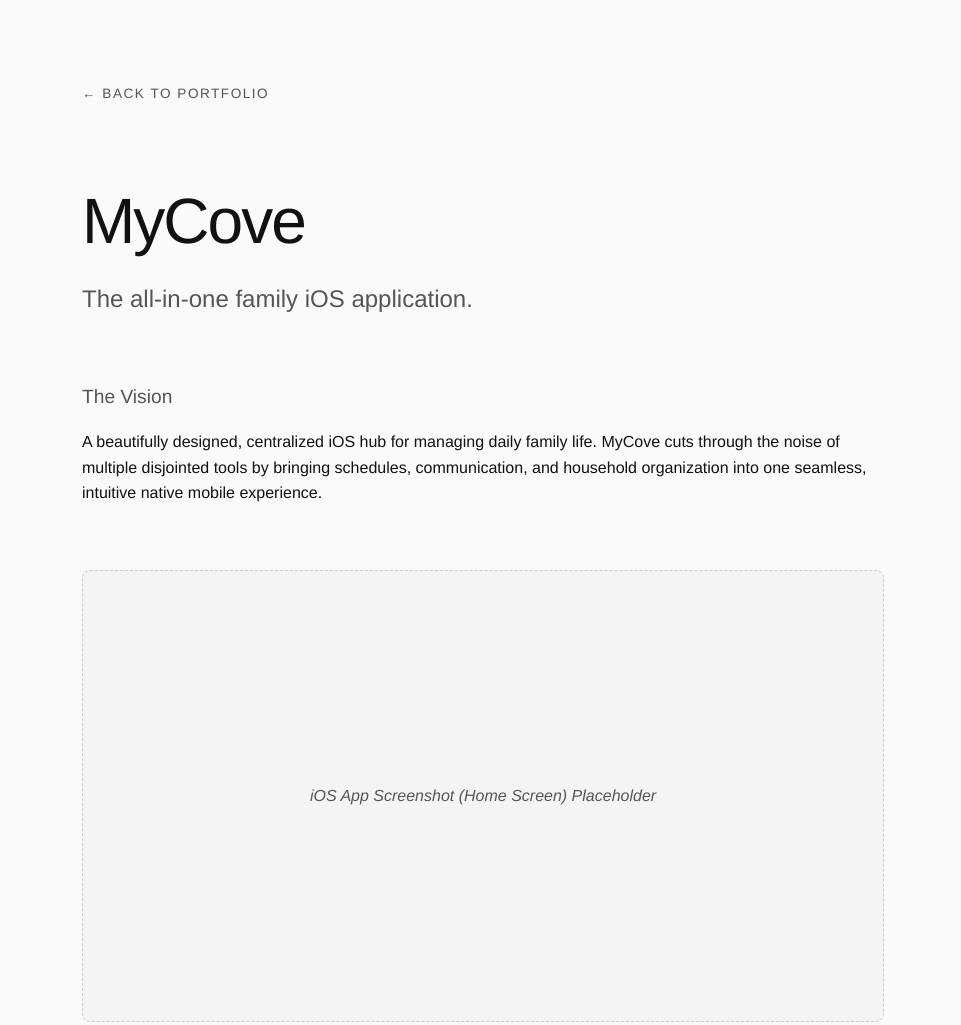
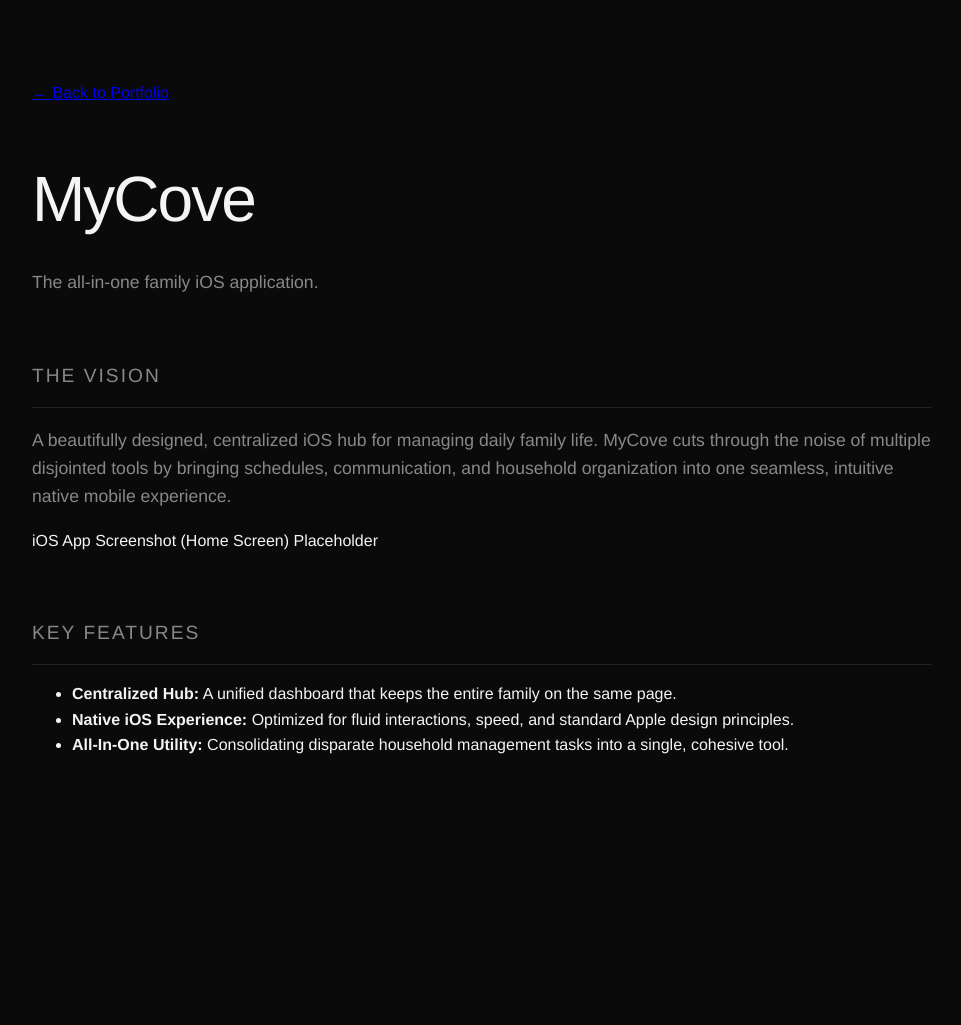
Before and after one commit to TheDanMonster/TheDanMonster.github.io, a plain HTML site: page projects/mycove.html in a window 1280 px wide. Shown: the top 1025 px of the page, without its empty margins (158-1119 px from the left). After the commit the page ends 838 px from the top, so only its background shows below. Drawn offline with Linux system fonts and the light colour scheme.

Commit message:
Update styles.css

```diff
--- a/styles.css
+++ b/styles.css
@@ -1,8 +1,10 @@
-/* Minimalist, modern base */
+/* --- High-Contrast Dark Mode Base --- */
 :root {
-    --bg-color: #fafafa;
-    --text-color: #111;
-    --accent: #555;
+    --bg-color: #0a0a0a;
+    --text-color: #f4f4f4;
+    --text-muted: #888888;
+    --border-color: #222222;
+    --accent: #ffffff;
 }
 
 body {
@@ -14,12 +16,12 @@
 }
 
 .container {
-    max-width: 800px;
+    max-width: 900px;
     margin: 10vh auto;
     padding: 0 2rem;
 }
 
-/* Artistic typography */
+/* --- Typography --- */
 h1 {
     font-size: 4rem;
     font-weight: 300;
@@ -28,120 +30,76 @@
 }
 
 h2 {
-    font-size: 1.5rem;
-    font-weight: 400;
-    color: var(--accent);
+    font-size: 1.2rem;
+    font-weight: 500;
+    color: var(--text-muted);
     margin-top: 4rem;
-    border-bottom: 1px solid #ddd;
-    padding-bottom: 0.5rem;
+    border-bottom: 1px solid var(--border-color);
+    padding-bottom: 1rem;
+    text-transform: uppercase;
+    letter-spacing: 2px;
 }
 
-/* Clean, interactive project cards */
-.project-card a {
-    display: block;
-    text-decoration: none;
-    color: inherit;
-    padding: 2rem 0;
-    border-bottom: 1px solid #eee;
-    transition: transform 0.3s ease, color 0.3s ease;
+p {
+    color: var(--text-muted);
+    font-size: 1.1rem;
 }
 
-.project-card a:hover {
-    transform: translateX(10px);
+/* --- High-Density Project List --- */
+.project-list {
+    display: flex;
+    flex-direction: column;
+    margin-top: 1rem;
 }
 
-.project-card h3 {
-    margin: 0 0 0.5rem 0;
-    font-size: 2rem;
-    font-weight: 500;
+.project-row {
+    display: grid;
+    grid-template-columns: 1fr; /* Mobile default */
+    gap: 0.25rem;
+    padding: 1.5rem 0;
+    border-bottom: 1px solid var(--border-color);
+    text-decoration: none;
+    color: var(--text-color);
+    transition: border-color 0.3s ease;
 }
 
-.view-project {
-    font-size: 0.9rem;
-    text-transform: uppercase;
-    letter-spacing: 1px;
-    color: var(--accent);
-    opacity: 0;
-    transition: opacity 0.3s ease;
+/* Desktop layout triggers at 600px */
+@media (min-width: 600px) {
+    .project-row {
+        grid-template-columns: 250px 1fr 30px;
+        gap: 2rem;
+        align-items: center;
+    }
 }
 
-.project-card a:hover .view-project {
-    opacity: 1;
+.project-row:hover {
+    border-color: var(--accent);
 }
 
-/* Subtle entrance animation */
-.fade-in {
-    animation: fadeIn 1.5s ease forwards;
+.project-name {
+    font-size: 1.25rem;
+    font-weight: 400;
+    margin: 0;
+    color: var(--text-color);
 }
 
-@keyframes fadeIn {
-    from { opacity: 0; transform: translateY(20px); }
-    to { opacity: 1; transform: translateY(0); }
-}
-
-/* --- Project Page Specifics --- */
-
-.top-nav {
-    margin-bottom: 4rem;
-}
-
-.back-link {
-    text-decoration: none;
-    color: var(--accent);
-    font-size: 0.85rem;
-    letter-spacing: 1.5px;
-    text-transform: uppercase;
+.project-desc {
+    color: var(--text-muted);
+    font-size: 1rem;
+    margin: 0;
     transition: color 0.3s ease;
 }
 
-.back-link:hover {
+.project-row:hover .project-desc {
     color: var(--text-color);
 }
 
-.project-hero {
-    margin-bottom: 4rem;
+.project-arrow {
+    display: none;
+    font-family: monospace;
+    opacity: 0;
+    transition: opacity 0.3s ease, transform 0.3s ease;
+    text-align: right;
 }
 
-.project-subtitle {
-    font-size: 1.5rem;
-    color: var(--accent);
-    font-weight: 300;
-    margin-top: 0;
-}
-
-.detail-block {
-    margin-bottom: 4rem;
-}
-
-.detail-block h2 {
-    margin-top: 0;
-    border: none;
-    padding: 0;
-    font-size: 1.2rem;
-}
-
-.feature-list {
-    list-style: none;
-    padding: 0;
-}
-
-.feature-list li {
-    padding: 1.5rem 0;
-    border-bottom: 1px solid #eee;
-    font-size: 1.1rem;
-}
-
-/* Minimalist Image Placeholder */
-.image-box {
-    width: 100%;
-    height: 450px;
-    background-color: #f4f4f4;
-    display: flex;
-    align-items: center;
-    justify-content: center;
-    color: var(--accent);
-    border-radius: 8px;
-    margin: 4rem 0;
-    font-style: italic;
-    border: 1px dashed #ccc;
-}
+@
```
